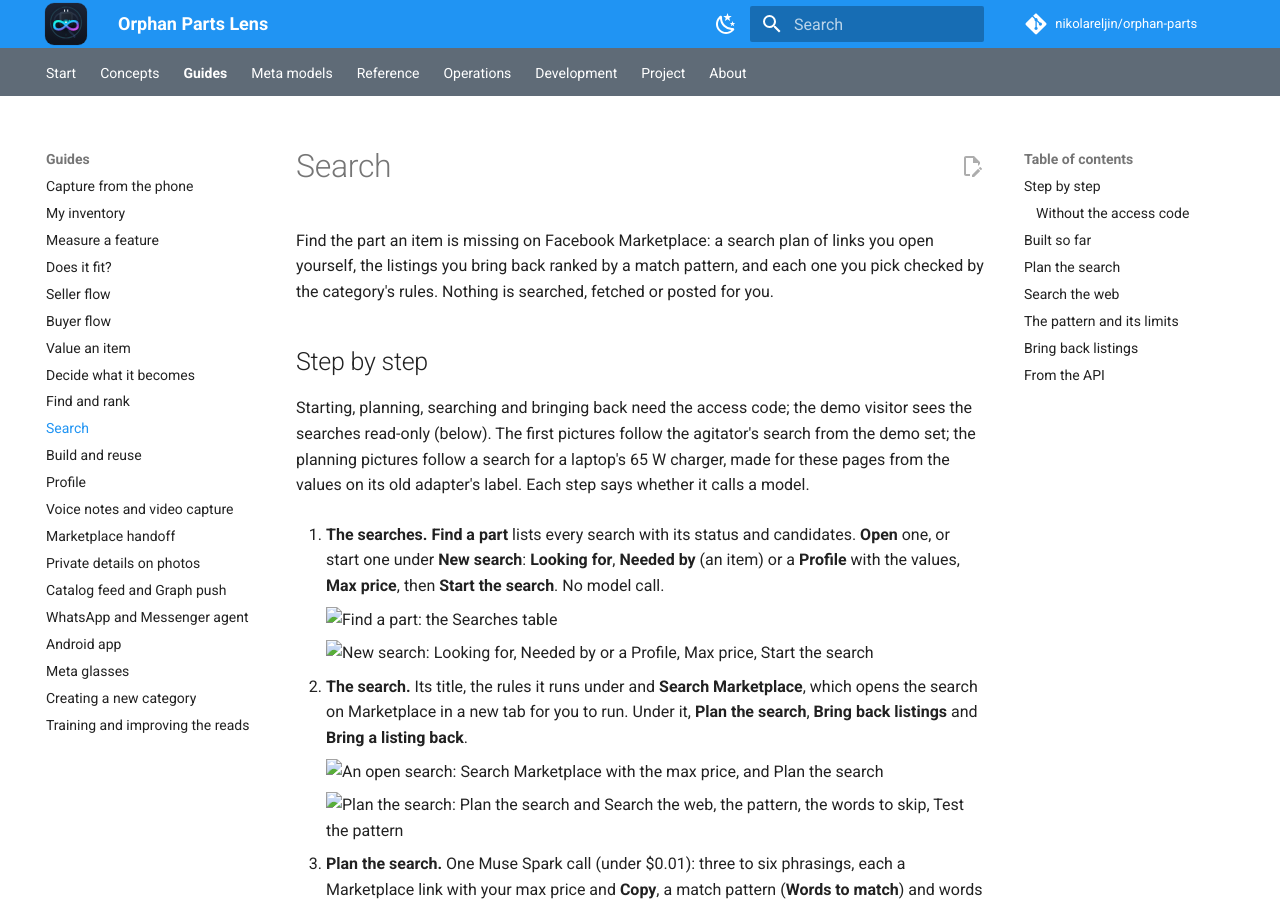
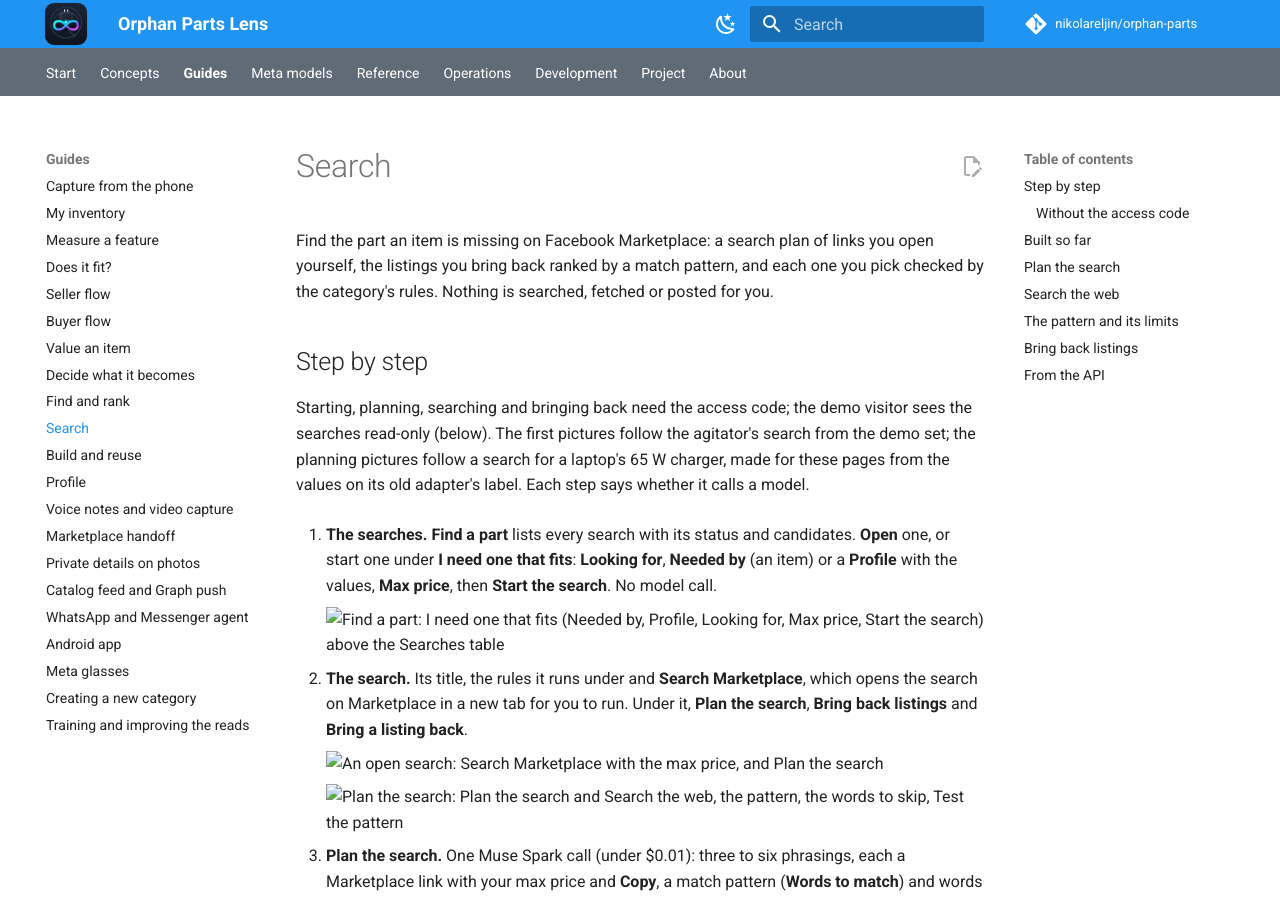
Before and after one commit to nikolareljin/orphan-parts, an MkDocs documentation site: the page built from docs/guides/search.md, in a window 1280 px wide and 900 px high. Built offline with MkDocs 1.6.1 and Material for MkDocs 9.7.7, drawn with Linux system fonts in a browser that asks for light colours; comment, search, counter and statistics services are not loaded.

Commit message:
docs(search): name the new-search form as the app shows it

```diff
--- a/docs/guides/search.md
+++ b/docs/guides/search.md
@@ -12,12 +12,11 @@ planning pictures follow a search for a laptop's 65 W charger, made for these pa
 values on its old adapter's label. Each step says whether it calls a model.
 
 1. **The searches.** **Find a part** lists every search with its status and candidates.
-   **Open** one, or start one under **New search**: **Looking for**, **Needed by** (an item) or a
-   **Profile** with the values, **Max price**, then **Start the search**. No model call.
+   **Open** one, or start one under **I need one that fits**: **Looking for**, **Needed by** (an
+   item) or a **Profile** with the values, **Max price**, then **Start the search**. No model
+   call.
 
-    ![Find a part: the Searches table](../assets/shots/search/01-searches.png)
-
-    ![New search: Looking for, Needed by or a Profile, Max price, Start the search](../assets/shots/search/02-new-search.png)
+    ![Find a part: I need one that fits (Needed by, Profile, Looking for, Max price, Start the search) above the Searches table](../assets/shots/search/01-searches.png)
 
 2. **The search.** Its title, the rules it runs under and **Search Marketplace**, which opens
    the search on Marketplace in a new tab for you to run. Under it, **Plan the search**,
```
